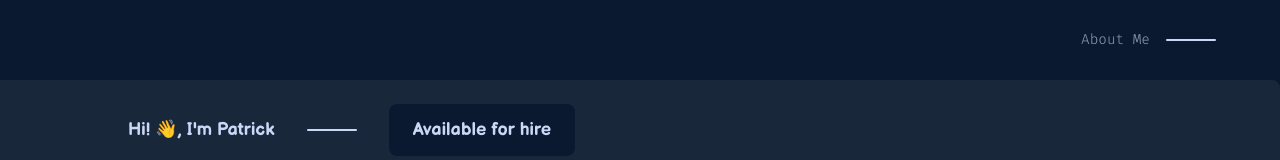
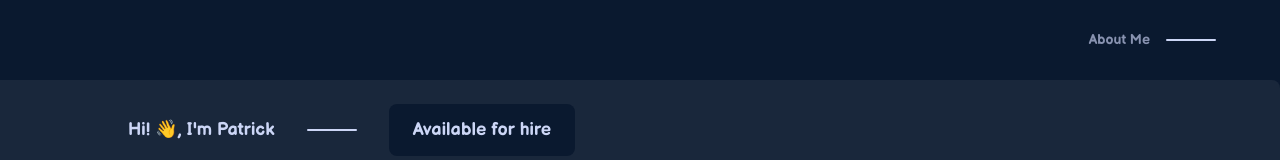
Before and after one commit to patrick-katambi/04-react-portfolio_website_v1, a React (Create React App) app: page / in a window 1280 px wide. Shown: the top 160 px of the page. Built offline with nearby package versions, Linux system fonts and the light colour scheme.

Commit message:
project and about me section animation

```diff
--- a/src/compoents/navigationBar/components/about_me.jsx
+++ b/src/compoents/navigationBar/components/about_me.jsx
@@ -1,10 +1,17 @@
- function AboutMe() {
+import { motion } from "framer-motion";
+
+function AboutMe() {
   return (
-    <div className="flex flex-row justify-start items-center gap-x-4">
+    <motion.div
+      initial={{ y: "-300px", opacity: 0 }}
+      animate={{ y: 0, opacity: 1 }}
+      transition={{ type: "spring", duration: 1, delay: 2.5 }}
+      className="flex flex-row justify-start items-center gap-x-4 font-codeBold"
+    >
       <div>About Me</div>
-      <div className="h-[2px] w-[50px] bg-secondary rounded-lg"/>
-    </div>
+      <div className="h-[2px] w-[50px] bg-secondary rounded-lg" />
+    </motion.div>
   );
 }
 
-export default AboutMe
+export default AboutMe;
--- a/src/compoents/navigationBar/index.jsx
+++ b/src/compoents/navigationBar/index.jsx
@@ -1,18 +1,18 @@
-import LogoSection from './components/logo'
-import MenuLinks from './components/menu_links'
-import AboutMe from './components/about_me'
+import LogoSection from "./components/logo";
+import MenuLinks from "./components/menu_links";
+import AboutMe from "./components/about_me";
 
 function NavigationBar() {
   return (
-    <div className="h-[80px] w-full px-[5vw] bg-primary text-accent font-codeMedium flex flex-row justify-between items-center">
+    <nav className="h-[80px] w-full px-[5vw] bg-primary text-accent font-codeMedium flex flex-row justify-between items-center ">
       {/* <LogoSection /> */}
       <div></div>
       <div className="flex flex-row items-center gap-x-8 text-sm font-codeLight">
         {/* <MenuLinks /> */}
         <AboutMe />
       </div>
-    </div>
+    </nav>
   );
 }
 
-export default NavigationBar
+export default NavigationBar;
--- a/src/modules/projects/index.jsx
+++ b/src/modules/projects/index.jsx
@@ -4,7 +4,12 @@ import SectionTitle from "../../compoents/section_title";
 
 function Projects() {
   return (
-    <motion.div className="w-full mb-[100px] laptop:w-[90%] mx-auto bg-offset rounded-lg p-[30px] tablet:p-[10%] laptop:p-[50px]">
+    <motion.div
+      initial={{ x: "-100vw" }}
+      animate={{ x: 0 }}
+      transition={{ type: "spring", duration: 0.7, delay: 2.8 }}
+      className="w-full mb-[100px] laptop:w-[90%] mx-auto bg-offset rounded-lg p-[30px] tablet:p-[10%] laptop:p-[50px]"
+    >
       <SectionTitle title={"PROJECTS"} />
       <ProjectListItems />
     </motion.div>
```
